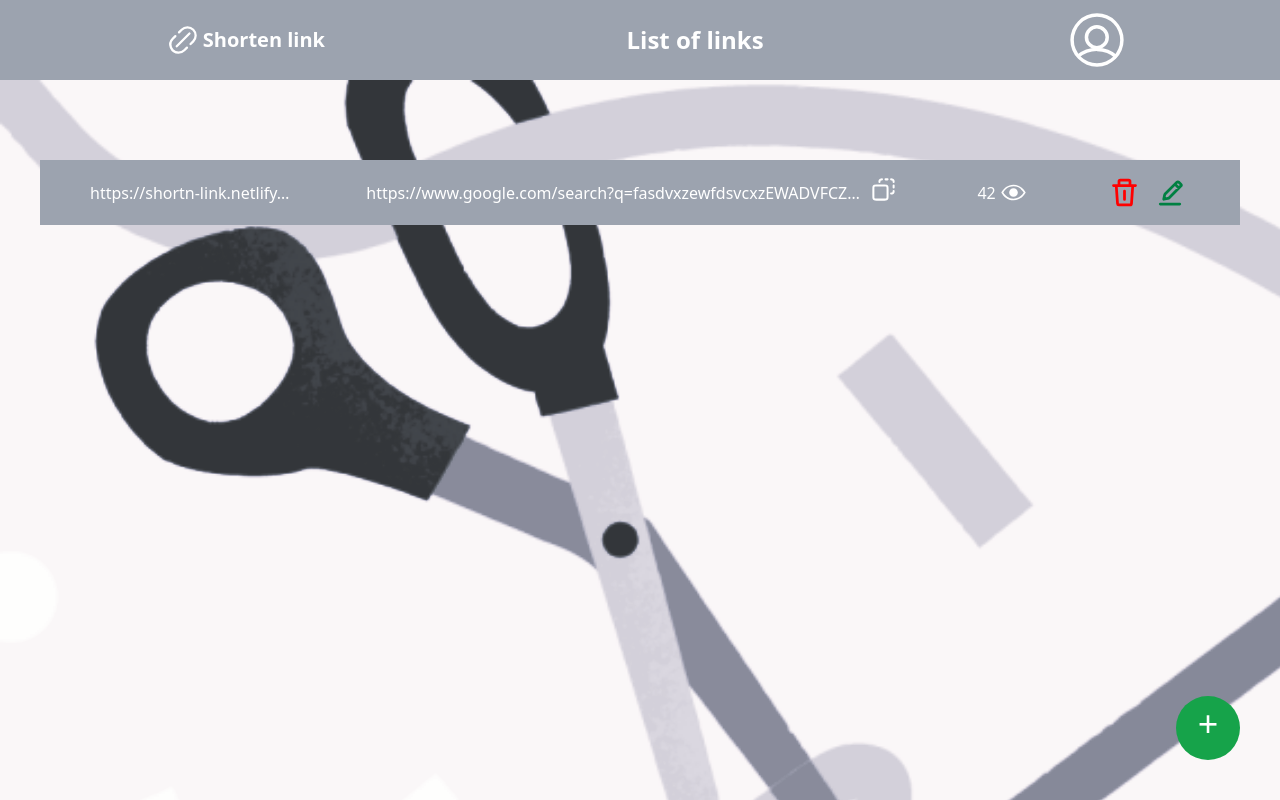
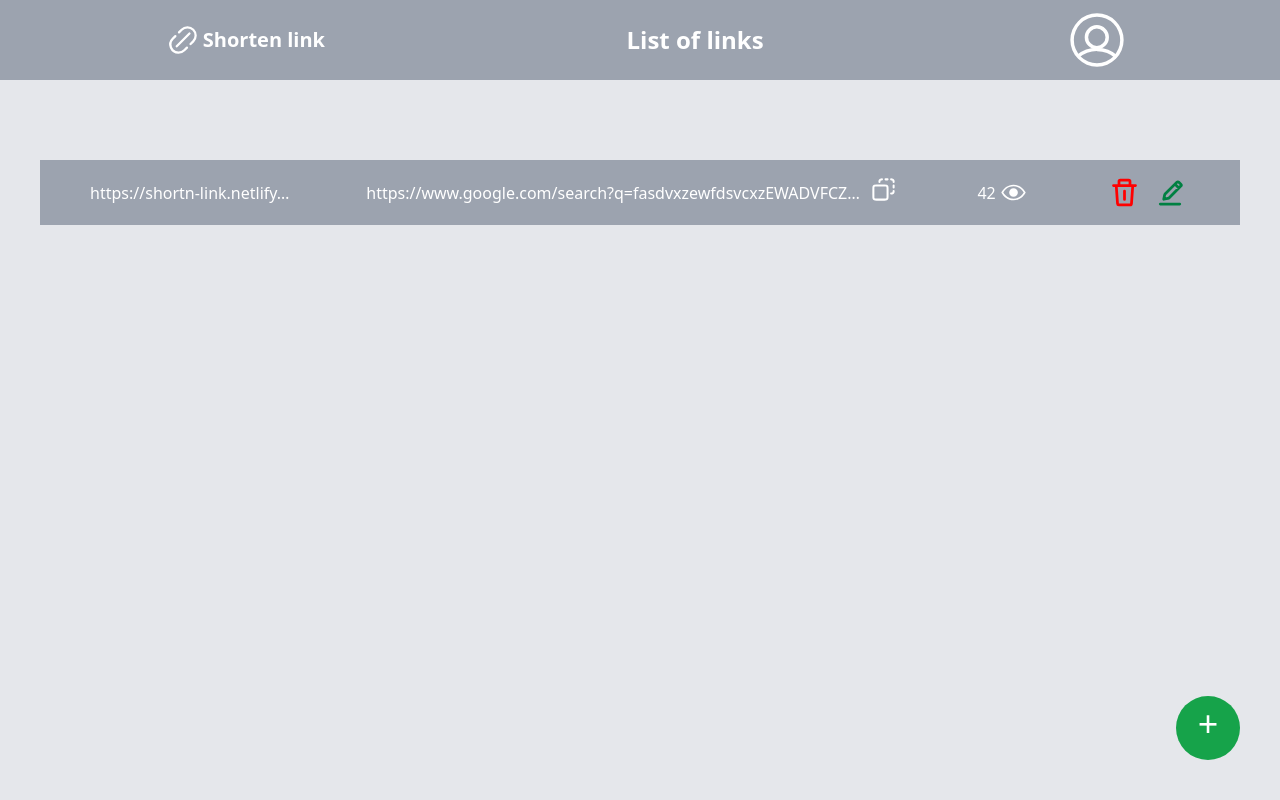
Before and after one commit to Rahmonbek-0001/Shorten, a Vue app in the folder client/: page / in a window 1280 px wide. Built offline with nearby package versions, Linux system fonts and the light colour scheme.

Commit message:
Style edit

```diff
--- a/client/src/components/Home.vue
+++ /dev/null
@@ -1,4 +0,0 @@
-<!-- eslint-disable vue/multi-word-component-names -->
-<template>
-  <section class="bg-scissors fixed z-0 w-[100rem]"></section>
-</template>
--- a/client/src/views/HomeView.vue
+++ b/client/src/views/HomeView.vue
@@ -2,12 +2,10 @@
 import Header from '@/components/Header.vue'
 import Links from '@/components/Links.vue'
 import CreateButton from '@/components/CreateButton.vue'
-import Home from '@/components/Home.vue';
 </script>
 
 <template>
   <Header />
-  <Home />
   <Links />
   <CreateButton />
 </template>
```
Also changed, not shown: client/src/utils/validate.js (line endings or trailing spaces).
